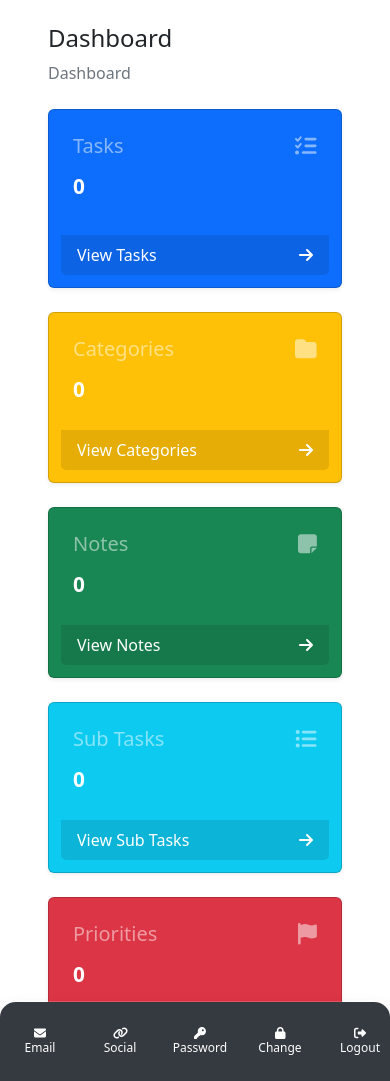
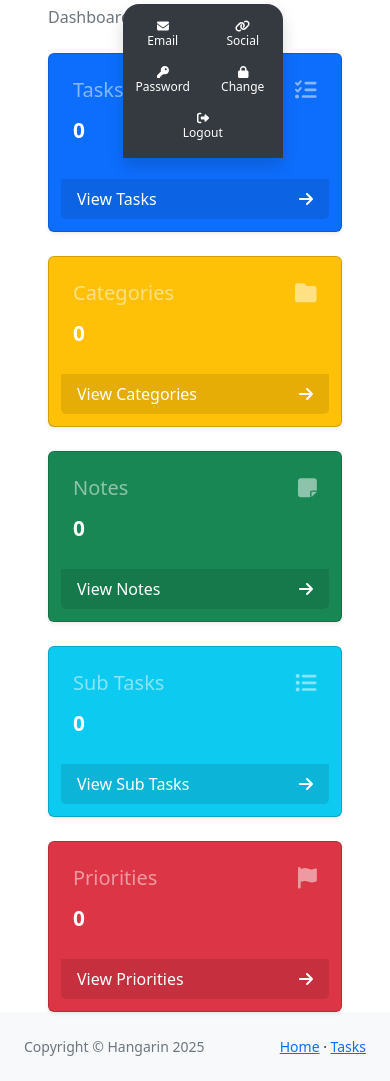
Before and after one commit to acesuus/Hangarin, a Django app: page / in a window 390 px wide. Shown: the part 56-1137 px from the top of the page. Run offline with Django 5.2, Linux system fonts and the light colour scheme; the visitor is signed in with stand-in values (Sample User, id 1); data that the repository does not hold is empty; some libraries are stand-ins or nearby versions.

Commit message:
fix dropdown

```diff
--- a/myproject/static/css/mobile-fixes.css
+++ b/myproject/static/css/mobile-fixes.css
@@ -1,4 +1,4 @@
-/* Dropdown menu fixes */
+/* === DROPDOWN & NAV FIXES === */
 .sb-topnav {
     position: relative;
     z-index: 1060 !important;
@@ -21,104 +21,90 @@
     top: 100% !important;
 }
 
+/* ================================
+   MOBILE VIEW FIXES
+================================ */
 @media (max-width: 768px) {
+
+    /* Remove conflicting stacking context */
     #layoutSidenav_content {
-        position: relative;
-        z-index: 1;
+        position: static !important;
+        z-index: auto !important;
     }
 
-    .nav-profile-wrapper {
-        position: static !important;
+    /* Ensure navbar and dropdown stay above all content */
+    .sb-topnav,
+    .nav-profile-wrapper,
+    .dropdown-menu {
+        z-index: 9999 !important;
     }
 
-    .nav-profile-wrapper .navbar-nav {
-        position: static !important;
-        width: 100%;
-    }
-
-    .nav-profile-wrapper .nav-item.dropdown {
-        position: static !important;
-        width: 100%;
-    }
-
+    /* Reposition dropdown below navbar for mobile */
     .sb-topnav .dropdown-menu {
-        position: fixed !important;
-        bottom: 0 !important;
-        top: auto !important;
+        position: absolute !important;
+        top: 56px !important; /* height of navbar */
+        left: 0 !important;
         right: 0 !important;
-        left: 0 !important;
+        bottom: auto !important;
         background-color: #343a40;
         border: none;
-        border-top: 1px solid rgba(255, 255, 255, 0.15);
         width: 100%;
-        height: auto !important;
-        max-height: 80px !important;
-        min-height: 80px !important;
-        z-index: 1055 !important;
-        margin: 0;
-        padding: 0;
-        box-shadow: 0 -2px 10px rgba(0, 0, 0, 0.2);
+        padding: 0.5rem 0;
+        box-shadow: 0 4px 10px rgba(0, 0, 0, 0.3);
         display: flex !important;
-        flex-direction: row !important;
+        flex-wrap: wrap !important;
         justify-content: space-around !important;
         align-items: center !important;
-        overflow-x: auto;
     }
 
     .dropdown-item {
         color: #fff !important;
         padding: 0.5rem;
-        height: 80px;
-        min-width: 80px;
         display: flex !important;
         flex-direction: column !important;
+        align-items: center !important;
         justify-content: center !important;
-        align-items: center !important;
         text-align: center;
-        white-space: normal;
-        word-wrap: break-word;
+        min-width: 80px;
+        flex: 1;
         border: none;
         font-size: 0.75rem;
-        flex: 1;
+        background: transparent;
     }
 
     .dropdown-item i {
-        font-size: 1.5rem;
+        font-size: 1.4rem;
         margin-bottom: 4px;
-        display: block;
-        width: auto;
-        text-align: center;
     }
 
     .dropdown-item:hover {
         background-color: rgba(255, 255, 255, 0.1);
     }
 
+    /* Hide dividers for compact layout */
     .dropdown-divider {
-        display: none;
+        display: none !important;
     }
 
-    /* Hide text labels on very small screens */
+    /* Smaller text on tiny screens */
     @media (max-width: 360px) {
         .dropdown-item {
             font-size: 0.7rem;
         }
     }
 
-    /* Make the logout button more visible */
+    /* Logout button style fix */
     .dropdown-item[type="submit"] {
+        border: none;
         background: transparent;
-        border: none;
-        text-align: left;
+        text-align: center;
         width: 100%;
-        min-height: 48px;
         display: flex !important;
         align-items: center !important;
+        justify-content: center !important;
     }
-}
 
-/* Fix navbar alignment on mobile */
-@media (max-width: 768px) {
+    /* Navbar alignment on mobile */
     .navbar-nav {
         margin-left: auto !important;
     }
```
Also changed, not shown: myproject/static/css/mobile-nav.css (added).
